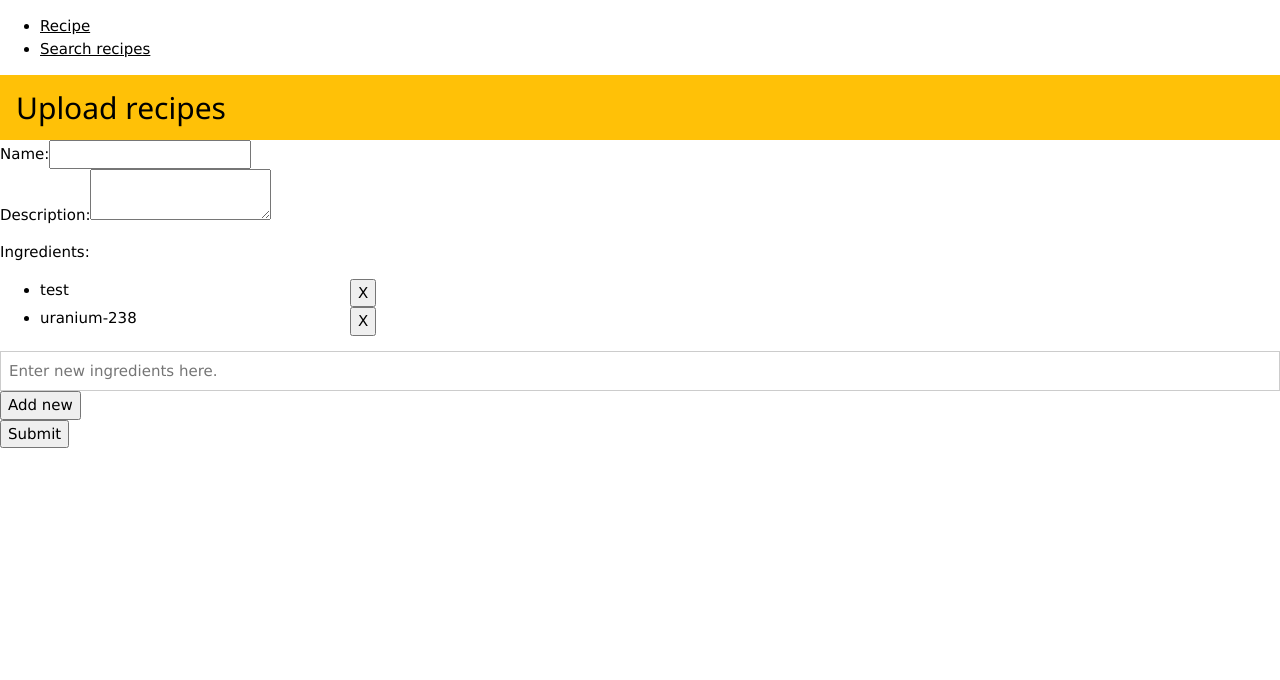
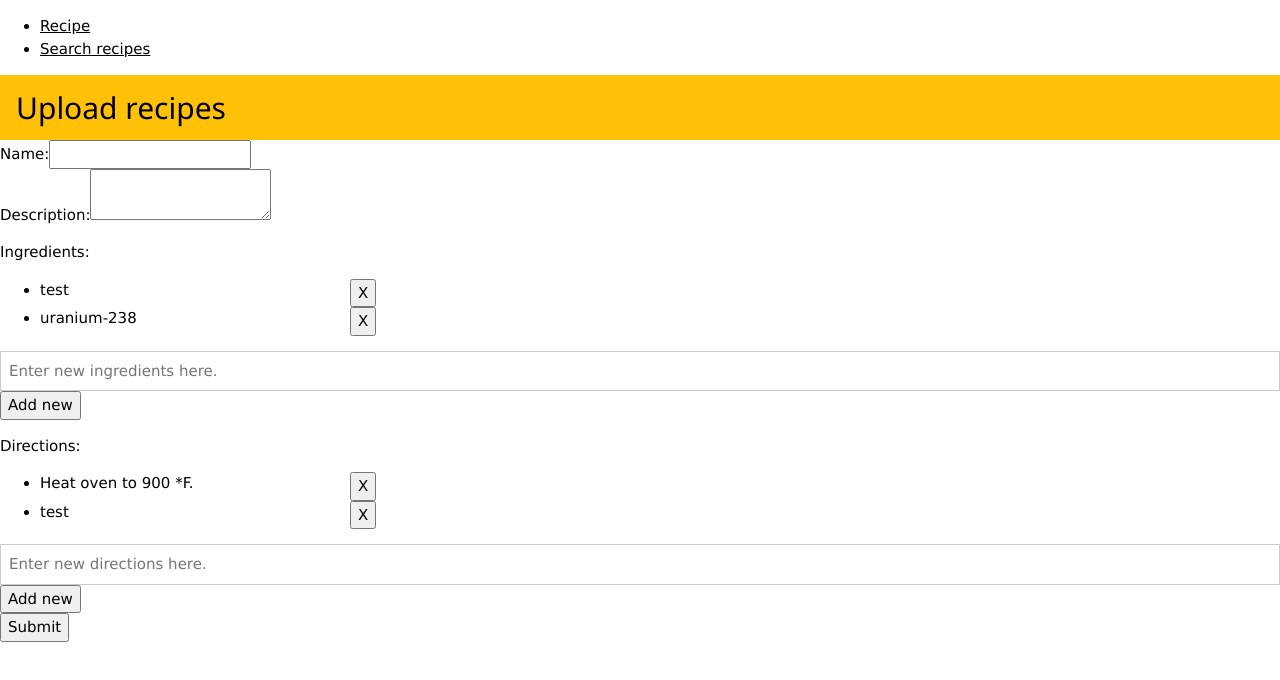
Before and after one commit to dylanpruitt/recipe-book-backend, a React (Create React App) app: page /Upload in a window 1280 px wide. Shown: the top 680 px of the page. Built offline with nearby package versions, Linux system fonts and the light colour scheme; no server answers.

Commit message:
Refactored Upload.js to be more readable, added directions list so users can now actually change everything they need.

```diff
--- /dev/null
+++ b/src/components/DirectionList.js
@@ -0,0 +1,60 @@
+import React from 'react';
+
+class DirectionList extends React.Component {
+    constructor(props) {
+        super(props);
+        this.state = {
+            newDirection: ""
+        }
+        this.handleInputChange = this.handleInputChange.bind(this);
+        this.handleSubmit = this.handleSubmit.bind(this);
+    }
+
+    handleInputChange(event) {
+        this.setState({
+            newDirection: event.target.value
+        });
+    }
+
+    handleSubmit(event) {
+        event.preventDefault();
+
+        if (this.state.newDirection !== "") {
+            this.props.add(this.state.newDirection);
+
+            this.setState({
+                newDirection: ""
+            });
+        }
+    }
+
+    render() {
+        const items = this.props.directions.map((item, index) => {
+            return <Direction key={index} name={item} onClick={() => this.props.remove(index)} />;
+        });
+
+        return (
+            <section>
+                <p>Directions:</p>
+                <ul>{items}</ul>
+                <input className="w3-input w3-border" type="text"
+                    name="direction"
+                    value={this.state.newDirection}
+                    onChange={this.handleInputChange}
+                    placeholder="Enter new directions here." >
+                </input>
+                <button onClick={this.handleSubmit}>Add new</button>
+            </section>
+        );
+    }
+}
+
+function Direction(props) {
+    return (
+        <section className="w3-row">
+            <li className="w3-quarter">{props.name}</li><button onClick={props.onClick}>X</button>
+        </section>
+    );
+}
+
+export default DirectionList;
--- /dev/null
+++ b/src/components/IngredientList.js
@@ -0,0 +1,60 @@
+import React from 'react';
+
+class IngredientList extends React.Component {
+    constructor(props) {
+        super(props);
+        this.state = {
+            newIngredient: ""
+        }
+        this.handleInputChange = this.handleInputChange.bind(this);
+        this.handleSubmit = this.handleSubmit.bind(this);
+    }
+
+    handleInputChange(event) {
+        this.setState({
+            newIngredient: event.target.value
+        });
+    }
+
+    handleSubmit(event) {
+        event.preventDefault();
+
+        if (this.state.newIngredient !== "") {
+            this.props.add(this.state.newIngredient);
+
+            this.setState({
+                newIngredient: ""
+            });
+        }
+    }
+
+    render() {
+        const items = this.props.ingredients.map((item, index) => {
+            return <Ingredient key={index} name={item} onClick={() => this.props.remove(index)} />;
+        });
+
+        return (
+            <section>
+                <p>Ingredients:</p>
+                <ul>{items}</ul>
+                <input className="w3-input w3-border" type="text"
+                    name="ingredient"
+                    value={this.state.newIngredient}
+                    onChange={this.handleInputChange}
+                    placeholder="Enter new ingredients here." >
+                </input>
+                <button onClick={this.handleSubmit}>Add new</button>
+            </section>
+        );
+    }
+}
+
+function Ingredient(props) {
+    return (
+        <section className="w3-row">
+            <li className="w3-quarter">{props.name}</li><button onClick={props.onClick}>X</button>
+        </section>
+    );
+}
+
+export default IngredientList;
--- a/src/pages/Upload.js
+++ b/src/pages/Upload.js
@@ -1,4 +1,6 @@
 import React from "react";
+import DirectionList from "../components/DirectionList"
+import IngredientList from "../components/IngredientList"
 
 class Upload extends React.Component {
     constructor(props) {
@@ -14,6 +16,8 @@ class Upload extends React.Component {
         this.handleSubmit = this.handleSubmit.bind(this);
         this.removeIngredient = this.removeIngredient.bind(this);
         this.addIngredient = this.addIngredient.bind(this);
+        this.removeDirection = this.removeDirection.bind(this);
+        this.addDirection = this.addDirection.bind(this);
     }
 
     handleInputChange(event) {
@@ -68,6 +72,18 @@ class Upload extends React.Component {
         this.setState({ ingredients: temp });
     }
 
+    removeDirection(i) {
+        var temp = this.state.directions.slice();
+        temp.splice(i, 1);
+        this.setState({ directions: temp });
+    }
+
+    addDirection(item) {
+        var temp = this.state.directions.slice();
+        temp.push(item);
+        this.setState({ directions: temp });
+    }
+
     render() {
         const status = this.props.status;
         var statusText = null;
@@ -100,9 +116,12 @@ class Upload extends React.Component {
                         value={this.state.description}
                         onChange={this.handleInputChange} />
                 </label>
-                <IngredientContainer ingredients={this.state.ingredients}
+                <IngredientList ingredients={this.state.ingredients}
                     remove={this.removeIngredient}
                     add={this.addIngredient} />
+                <DirectionList directions={this.state.directions}
+                    remove={this.removeDirection}
+                    add={this.addDirection} />
                 <form onSubmit={this.handleSubmit}>
                     <input type="submit" value="Submit" />
                 </form>
@@ -113,61 +132,4 @@ class Upload extends React.Component {
     }
 }
 
-class IngredientContainer extends React.Component {
-    constructor(props) {
-        super(props);
-        this.state = {
-            newIngredient: ""
-        }
-        this.handleInputChange = this.handleInputChange.bind(this);
-        this.handleSubmit = this.handleSubmit.bind(this);
-    }
-
-    handleInputChange(event) {
-        this.setState({
-            newIngredient: event.target.value
-        });
-    }
-
-    handleSubmit(event) {
-        event.preventDefault();
-
-        if (this.state.newIngredient !== "") {
-            this.props.add(this.state.newIngredient);
-
-            this.setState({
-                newIngredient: ""
-            });
-        }
-    }
-
-    render() {
-        const items = this.props.ingredients.map((item, index) => {
-            return <Ingredient key={index} name={item} onClick={() => this.props.remove(index)} />;
-        });
-
-        return (
-            <section>
-                <p>Ingredients:</p>
-                <ul>{items}</ul>
-                <input className="w3-input w3-border" type="text"
-                    name="ingredient"
-                    value={this.state.newIngredient}
-                    onChange={this.handleInputChange}
-                    placeholder="Enter new ingredients here." >
-                </input>
-                <button onClick={this.handleSubmit}>Add new</button>
-            </section>
-        );
-    }
-}
-
-function Ingredient(props) {
-    return (
-        <section className="w3-row">
-            <li className="w3-quarter">{props.name}</li><button onClick={props.onClick}>X</button>
-        </section>
-    );
-}
-
 export default Upload;
```
Also changed, not shown: 1 other file (tests, documents, lock files or other folders).
